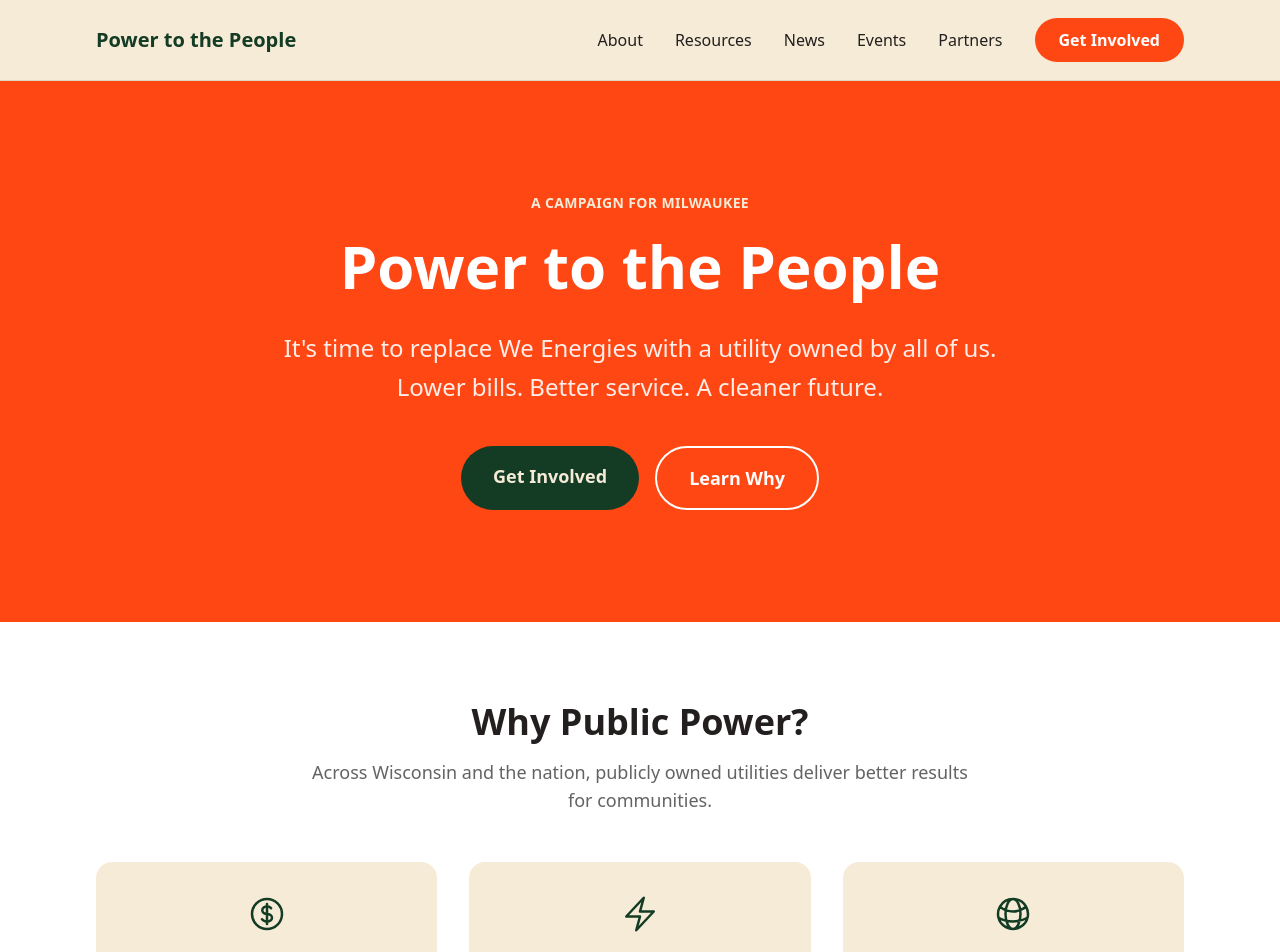
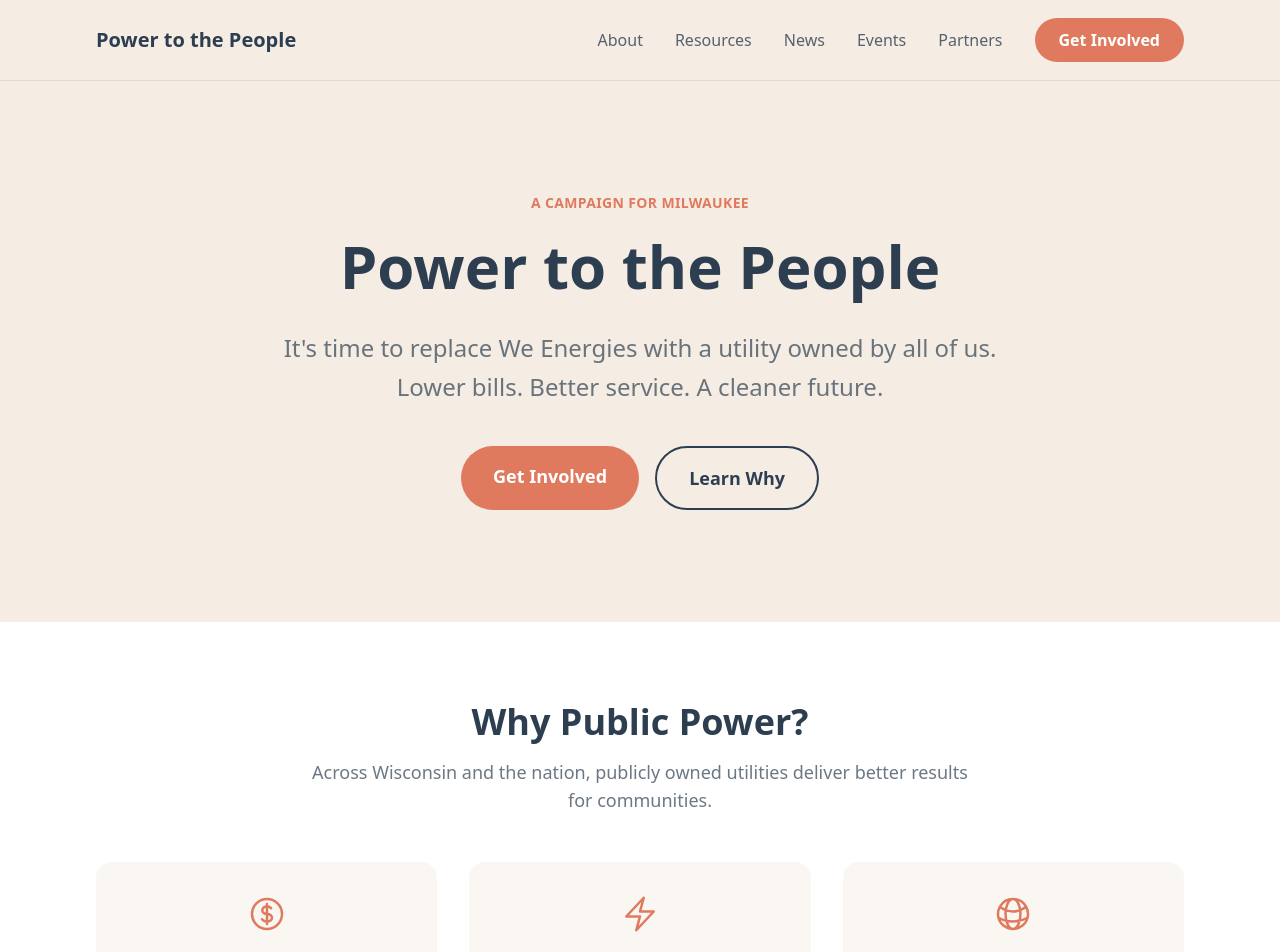
Before and after one commit to rcisneros138/power-to-the-people-mke, a Next.js app: page / in a window 1280 px wide. Shown: the top 952 px of the page. Built offline with nearby package versions, Linux system fonts and the light colour scheme.

Commit message:
Revert "style: update to ecosocialist color palette with bolder hero"
This reverts commit 8e7f6c53899438089a5b57441b5606d05bb7df92.

```diff
--- a/app/components/BenefitsGrid.tsx
+++ b/app/components/BenefitsGrid.tsx
@@ -47,12 +47,12 @@ export default function BenefitsGrid() {
           {benefits.map((benefit, index) => (
             <div
               key={index}
-              className="text-center p-8 rounded-2xl bg-cream"
+              className="text-center p-8 rounded-2xl bg-cream/50"
             >
-              <div className="inline-flex items-center justify-center text-navy-dark mb-4">
+              <div className="inline-flex items-center justify-center text-coral mb-4">
                 {benefit.icon}
               </div>
-              <div className="text-4xl font-bold text-coral mb-2">
+              <div className="text-4xl font-bold text-navy mb-2">
                 {benefit.stat}
               </div>
               <h3 className="text-xl font-semibold text-navy mb-3">
--- a/app/components/Header.tsx
+++ b/app/components/Header.tsx
@@ -15,7 +15,7 @@ export default function Header() {
         <div className="flex h-20 items-center justify-between">
           {/* Logo */}
           <Link href="/" className="flex items-center gap-2">
-            <span className="text-xl font-bold text-navy-dark">
+            <span className="text-xl font-bold text-navy">
               Power to the People
             </span>
           </Link>
@@ -26,7 +26,7 @@ export default function Header() {
               <Link
                 key={link.href}
                 href={link.href}
-                className="text-navy font-medium hover:text-coral transition-colors relative after:absolute after:bottom-0 after:left-0 after:h-0.5 after:w-0 after:bg-teal hover:after:w-full after:transition-all"
+                className="text-navy/80 hover:text-navy transition-colors font-medium"
               >
                 {link.label}
               </Link>
@@ -40,7 +40,7 @@ export default function Header() {
           </div>
 
           {/* Mobile menu button (placeholder) */}
-          <button className="md:hidden p-2 text-navy-dark" aria-label="Menu">
+          <button className="md:hidden p-2 text-navy" aria-label="Menu">
             <svg className="h-6 w-6" fill="none" viewBox="0 0 24 24" stroke="currentColor">
               <path strokeLinecap="round" strokeLinejoin="round" strokeWidth={2} d="M4 6h16M4 12h16M4 18h16" />
             </svg>
--- a/app/components/Hero.tsx
+++ b/app/components/Hero.tsx
@@ -2,28 +2,28 @@ import Link from "next/link";
 
 export default function Hero() {
   return (
-    <section className="bg-coral py-20 sm:py-28">
+    <section className="bg-cream py-20 sm:py-28">
       <div className="mx-auto max-w-6xl px-4 sm:px-6 lg:px-8 text-center">
-        <p className="text-cream font-semibold tracking-wide uppercase text-sm mb-4">
+        <p className="text-coral font-semibold tracking-wide uppercase text-sm mb-4">
           A Campaign for Milwaukee
         </p>
-        <h1 className="text-4xl sm:text-5xl lg:text-6xl font-bold text-white leading-tight mb-6">
+        <h1 className="text-4xl sm:text-5xl lg:text-6xl font-bold text-navy leading-tight mb-6">
           Power to the People
         </h1>
-        <p className="text-xl sm:text-2xl text-white/90 max-w-3xl mx-auto mb-10 leading-relaxed">
+        <p className="text-xl sm:text-2xl text-navy/70 max-w-3xl mx-auto mb-10 leading-relaxed">
           It's time to replace We Energies with a utility owned by all of us.
           Lower bills. Better service. A cleaner future.
         </p>
         <div className="flex flex-col sm:flex-row gap-4 justify-center">
           <Link
             href="/get-involved"
-            className="rounded-full bg-navy-dark px-8 py-4 text-cream font-semibold text-lg hover:bg-navy transition-colors"
+            className="rounded-full bg-coral px-8 py-4 text-white font-semibold text-lg hover:bg-coral-dark transition-colors"
           >
             Get Involved
           </Link>
           <Link
             href="/about"
-            className="rounded-full border-2 border-white px-8 py-4 text-white font-semibold text-lg hover:bg-white hover:text-coral transition-colors"
+            className="rounded-full border-2 border-navy px-8 py-4 text-navy font-semibold text-lg hover:bg-navy hover:text-white transition-colors"
           >
             Learn Why
           </Link>
--- a/app/globals.css
+++ b/app/globals.css
@@ -1,13 +1,13 @@
 @import "tailwindcss";
 
 @theme {
-  --color-cream: #F5EBD6;
-  --color-coral: #FF4714;
-  --color-coral-dark: #E03D10;
-  --color-navy: #241F1F;
-  --color-navy-dark: #143B24;
-  --color-teal: #FFB866;
-  --color-teal-dark: #E5A55C;
+  --color-cream: #F5EDE4;
+  --color-coral: #E07A5F;
+  --color-coral-dark: #C9684E;
+  --color-navy: #2D3E50;
+  --color-navy-dark: #1D2D3A;
+  --color-teal: #5B8A8A;
+  --color-teal-dark: #4A7272;
 
   --font-family-sans: 'Inter', ui-sans-serif, system-ui, sans-serif;
 }
```
